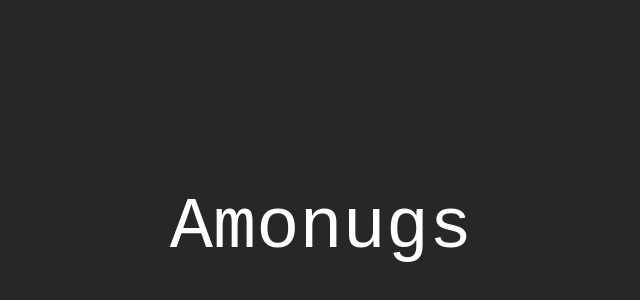
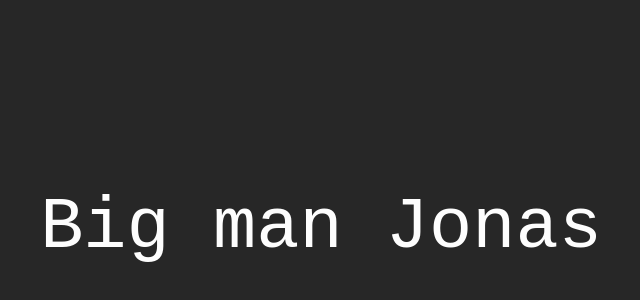
Before and after one commit to Jonas69420/TheBigJSite, a plain HTML site: page index.html in a window 1280 px wide. Shown: the part 172-472 px from the top of the page, without its empty margins (319-959 px from the left). Drawn offline with Linux system fonts and the light colour scheme.

Commit message:
4 big guys

```diff
--- a/index.html
+++ b/index.html
@@ -7,7 +7,7 @@
 </head>
 <body>
     <div class="center">
-        Amonugs
+        Big man Jonas
     </div>
 
 </body>
```
Also changed, not shown: 1 other file.
